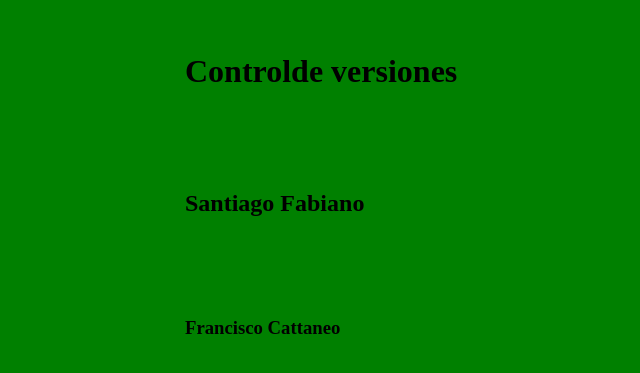
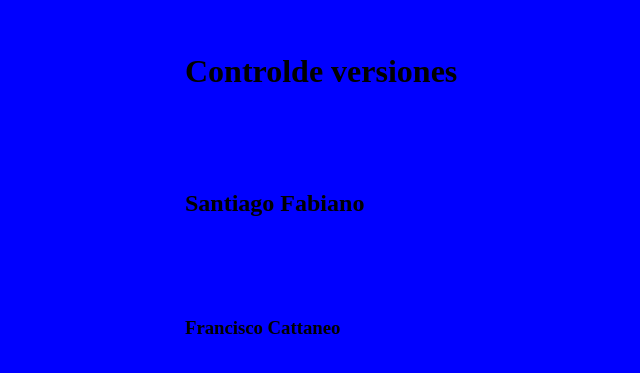
Before and after one commit to fedeveemo/TP_SO_I4_Equipo_, a plain HTML site: page index.html in a window 1280 px wide. Shown: the part 147-520 px from the top of the page, without its empty margins (115-755 px from the left). Drawn offline with Linux system fonts and the light colour scheme.

Commit message:
cambie color a azul

```diff
--- a/estilos.css
+++ b/estilos.css
@@ -2,5 +2,5 @@
 margin:100px;
 }
 body {
-    background:GREEN;
+    background:blue;
 }
```
